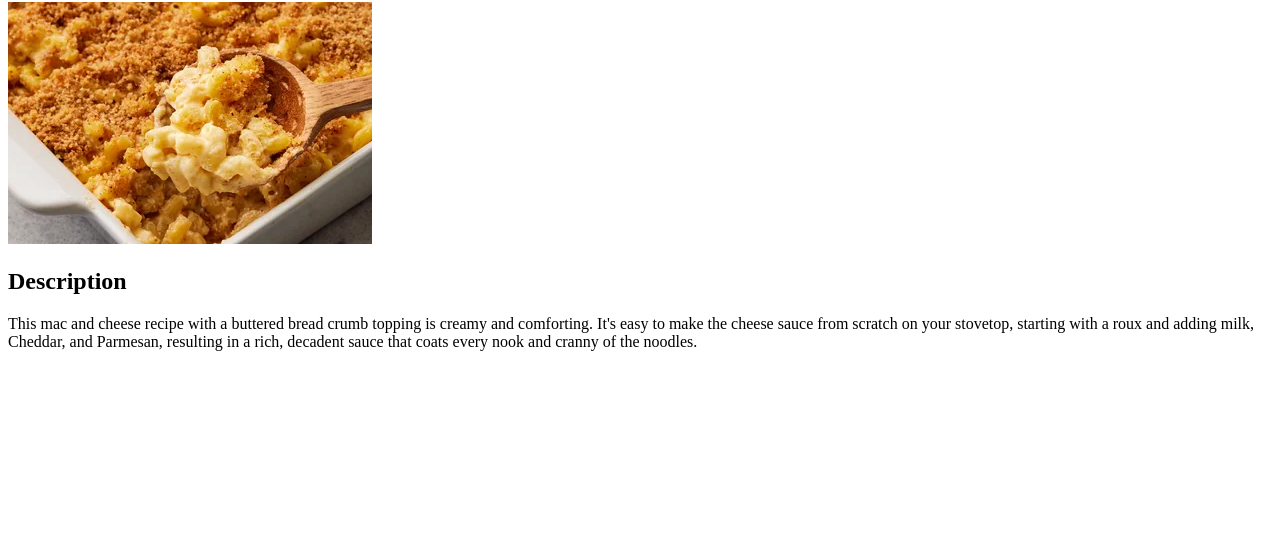
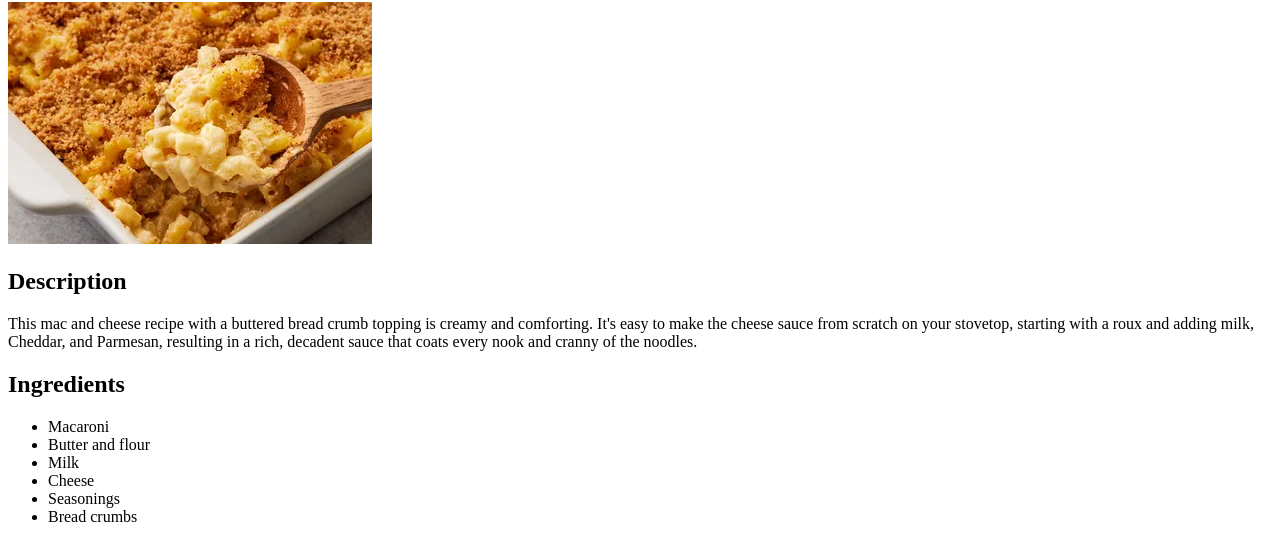
Before and after one commit to tnekent/odin-recipes, a plain HTML site: page recipes/homemade-mac-and-cheese.html in a window 1280 px wide. Shown: the part 78-638 px from the top of the page. Drawn offline with Linux system fonts and the light colour scheme.

Commit message:
Add ingredients list to mac and cheese page

```diff
--- a/recipes/homemade-mac-and-cheese.html
+++ b/recipes/homemade-mac-and-cheese.html
@@ -9,5 +9,15 @@
         <img src="../img/mac-and-cheese.webp">
         <h2>Description</h2>
         <p>This mac and cheese recipe with a buttered bread crumb topping is creamy and comforting. It's easy to make the cheese sauce from scratch on your stovetop, starting with a roux and adding milk, Cheddar, and Parmesan, resulting in a rich, decadent sauce that coats every nook and cranny of the noodles.</p>
+
+        <h2>Ingredients</h2>
+        <ul>
+            <li>Macaroni</li>
+            <li>Butter and flour</li>
+            <li>Milk</li>
+            <li>Cheese</li>
+            <li>Seasonings</li>
+            <li>Bread crumbs</li>
+        </ul>
     </body>
 </html>
```
